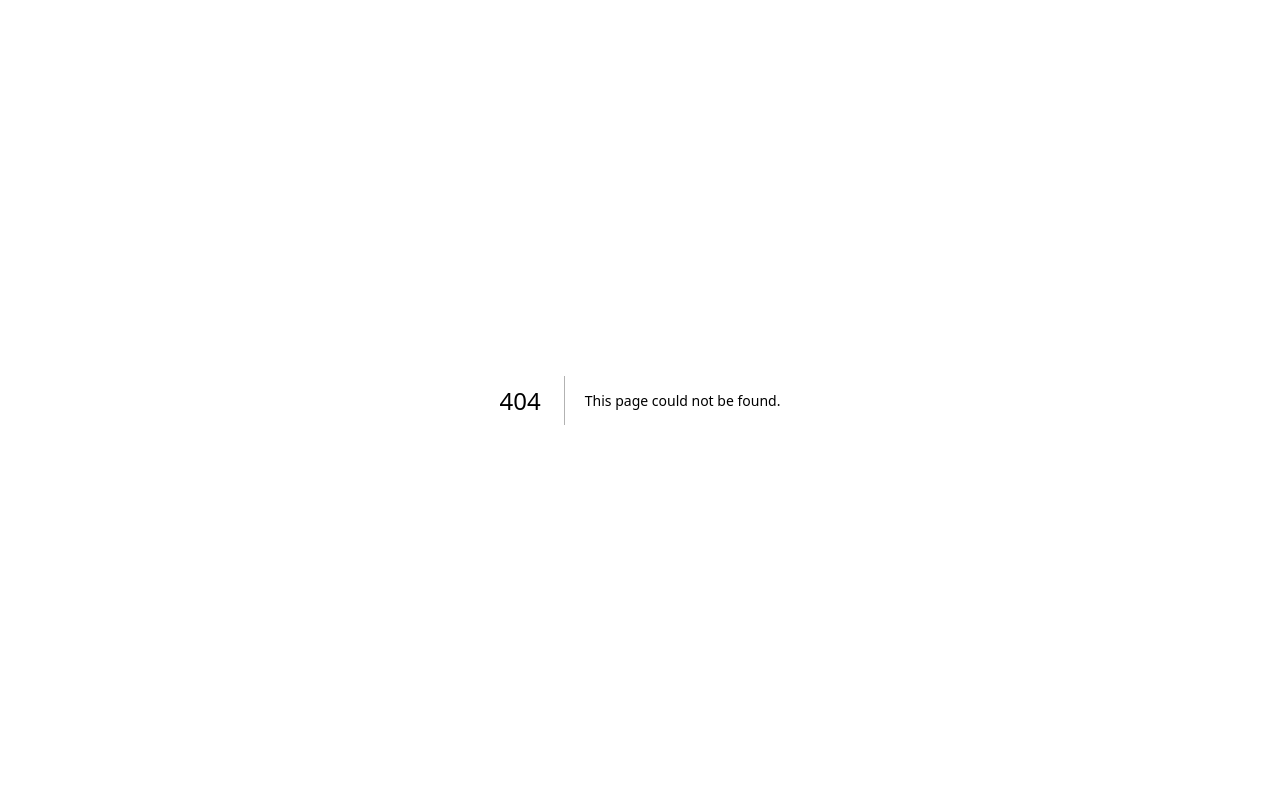
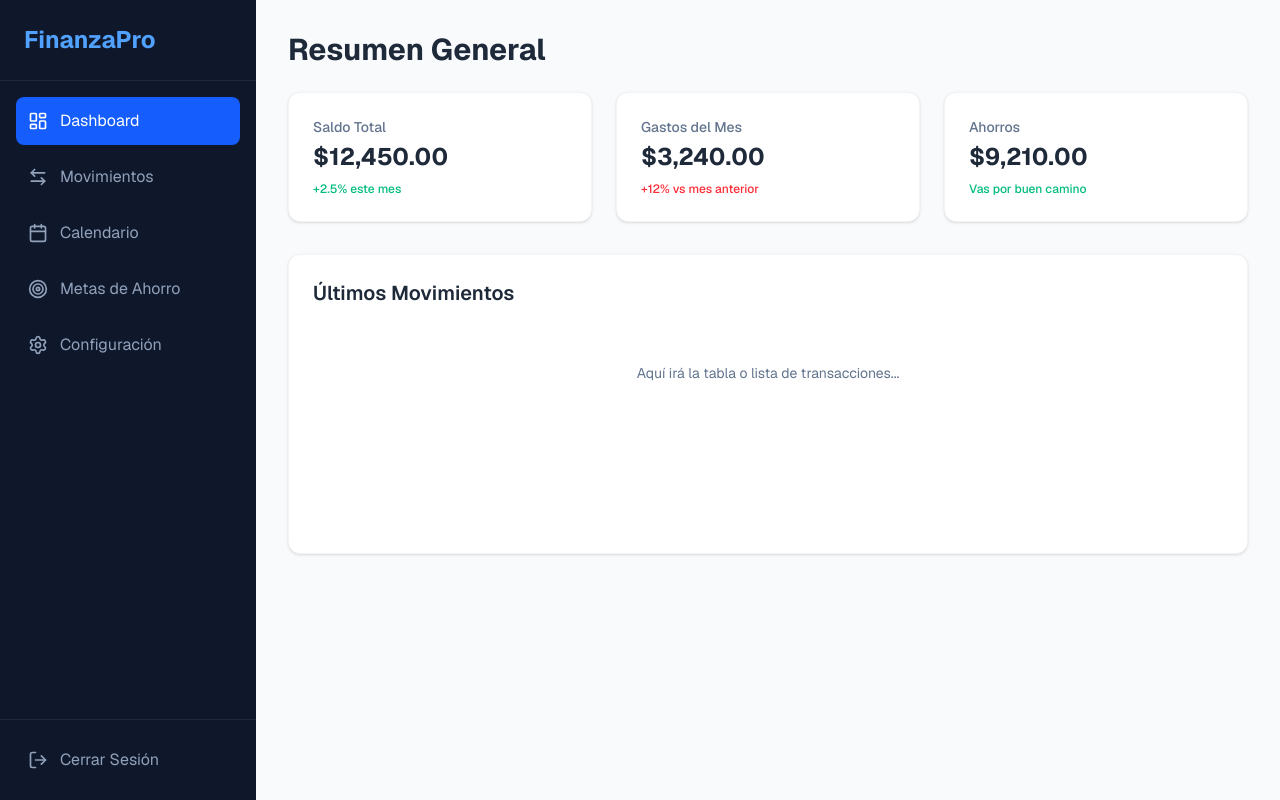
Before and after one commit to Fede17-9/Gestor_Finanzas, a Next.js app: page /dashboard in a window 1280 px wide. Before the commit this address had no page. Built offline with nearby package versions, Linux system fonts and the light colour scheme.

Commit message:
feat: Implement initial Supabase integration for user registration and set up the basic dashboard UI with a sidebar.

```diff
--- /dev/null
+++ b/app/dashboard/layout.tsx
@@ -0,0 +1,16 @@
+import Sidebar from '@/components/Sidebar';
+
+export default function DashboardLayout({
+  children,
+}: {
+  children: React.ReactNode;
+}) {
+  return (
+    <div className="flex bg-slate-50 min-h-screen font-sans">
+      <Sidebar />
+      <main className="flex-1 ml-64 p-8 overflow-y-auto">
+        {children}
+      </main>
+    </div>
+  );
+}
--- /dev/null
+++ b/app/dashboard/page.tsx
@@ -0,0 +1,35 @@
+export default function DashboardPage() {
+  return (
+    <div className="space-y-6">
+      <h1 className="text-3xl font-bold text-gray-800">Resumen General</h1>
+
+      <div className="grid grid-cols-1 md:grid-cols-3 gap-6">
+        {/* Card 1 */}
+        <div className="bg-white p-6 rounded-xl shadow-sm border border-gray-100 flex flex-col">
+          <span className="text-slate-500 text-sm font-medium">Saldo Total</span>
+          <span className="text-2xl font-bold text-gray-800 mt-1">$12,450.00</span>
+          <span className="text-emerald-500 text-xs font-medium mt-2">+2.5% este mes</span>
+        </div>
+
+        {/* Card 2 */}
+        <div className="bg-white p-6 rounded-xl shadow-sm border border-gray-100 flex flex-col">
+          <span className="text-slate-500 text-sm font-medium">Gastos del Mes</span>
+          <span className="text-2xl font-bold text-gray-800 mt-1">$3,240.00</span>
+          <span className="text-red-500 text-xs font-medium mt-2">+12% vs mes anterior</span>
+        </div>
+
+        {/* Card 3 */}
+        <div className="bg-white p-6 rounded-xl shadow-sm border border-gray-100 flex flex-col">
+          <span className="text-slate-500 text-sm font-medium">Ahorros</span>
+          <span className="text-2xl font-bold text-gray-800 mt-1">$9,210.00</span>
+          <span className="text-emerald-500 text-xs font-medium mt-2">Vas por buen camino</span>
+        </div>
+      </div>
+
+      <div className="bg-white p-6 rounded-xl shadow-sm border border-gray-100 mt-8 min-h-[300px]">
+        <h2 className="text-xl font-semibold text-gray-800 mb-4">Últimos Movimientos</h2>
+        <div className="text-slate-500 text-sm text-center py-10">Aquí irá la tabla o lista de transacciones...</div>
+      </div>
+    </div>
+  );
+}
--- /dev/null
+++ b/app/registro/page.tsx
@@ -0,0 +1,71 @@
+"use client";
+import { useState } from "react";
+import { supabase } from "@/lib/supabase"; // Asegúrate de que la ruta sea correcta
+
+export default function RegistroPage() {
+  const [email, setEmail] = useState("");
+  const [password, setPassword] = useState("");
+  const [nombre, setNombre] = useState("");
+  const [username, setUsername] = useState("");
+  const [moneda, setMoneda] = useState("USD");
+
+  const handleRegistro = async (e: React.FormEvent) => {
+    e.preventDefault();
+
+    // 1. Registrar en Auth de Supabase
+    const { data: authData, error: authError } = await supabase.auth.signUp({
+      email,
+      password,
+    });
+
+    if (authError) return alert(authError.message);
+
+    // 2. Si el registro de auth fue exitoso, guardamos los datos en nuestra tabla 'usuarios'
+    if (authData.user) {
+      const { error: dbError } = await supabase.from("usuarios").insert([
+        {
+          id_usuario: authData.user.id,
+          nombre_completo: nombre,
+          username: username,
+          codigo_moneda: moneda,
+        },
+      ]);
+
+      if (dbError) {
+        alert("Error al guardar perfil: " + dbError.message);
+      } else {
+        alert("¡Registro exitoso! Revisa tu correo para confirmar.");
+      }
+    }
+  };
+
+  return (
+    <div className="flex flex-col items-center justify-center min-h-screen p-4 bg-gray-50">
+      <form onSubmit={handleRegistro} className="flex flex-col gap-4 w-full max-w-md bg-white p-8 rounded shadow-md border border-gray-100">
+        <h1 className="text-2xl font-bold text-gray-800 text-center mb-4">Crea tu cuenta</h1>
+
+        <input type="text" placeholder="Tu Apodo (Ej: Alex El Grande)"
+               onChange={(e) => setNombre(e.target.value)} className="border p-3 rounded bg-gray-50 text-gray-800 focus:outline-none focus:ring-2 focus:ring-blue-500" required />
+
+        <input type="text" placeholder="Username (unico)"
+               onChange={(e) => setUsername(e.target.value)} className="border p-3 rounded bg-gray-50 text-gray-800 focus:outline-none focus:ring-2 focus:ring-blue-500" required />
+
+        <select onChange={(e) => setMoneda(e.target.value)} className="border p-3 rounded bg-gray-50 text-gray-800 focus:outline-none focus:ring-2 focus:ring-blue-500">
+          <option value="USD">USD - Dólares</option>
+          <option value="COP">COP - Pesos Colombianos</option>
+          <option value="EUR">EUR - Euros</option>
+        </select>
+
+        <input type="email" placeholder="Email"
+               onChange={(e) => setEmail(e.target.value)} className="border p-3 rounded bg-gray-50 text-gray-800 focus:outline-none focus:ring-2 focus:ring-blue-500" required />
+
+        <input type="password" placeholder="Contraseña"
+               onChange={(e) => setPassword(e.target.value)} className="border p-3 rounded bg-gray-50 text-gray-800 focus:outline-none focus:ring-2 focus:ring-blue-500" required />
+
+        <button type="submit" className="bg-blue-600 text-white font-semibold p-3 mt-2 rounded hover:bg-blue-700 transition duration-200">
+          Registrarme
+        </button>
+      </form>
+    </div>
+  );
+}
--- /dev/null
+++ b/components/Sidebar.tsx
@@ -0,0 +1,59 @@
+"use client";
+import Link from 'next/link';
+import { usePathname } from 'next/navigation';
+import {
+  LayoutDashboard,
+  ArrowLeftRight,
+  Target,
+  Calendar,
+  Settings,
+  LogOut
+} from 'lucide-react';
+
+const menuItems = [
+  { name: 'Dashboard', icon: LayoutDashboard, href: '/dashboard' },
+  { name: 'Movimientos', icon: ArrowLeftRight, href: '/movimientos' },
+  { name: 'Calendario', icon: Calendar, href: '/calendario' },
+  { name: 'Metas de Ahorro', icon: Target, href: '/metas' },
+  { name: 'Configuración', icon: Settings, href: '/configuracion' },
+];
+
+export default function Sidebar() {
+  const pathname = usePathname();
+
+  return (
+    <aside className="w-64 h-screen bg-slate-900 text-white flex flex-col fixed left-0 top-0 z-50">
+      {/* Header del Sidebar */}
+      <div className="p-6 text-2xl font-bold border-b border-slate-800 text-blue-400">
+        FinanzaPro
+      </div>
+
+      {/* Navegación */}
+      <nav className="flex-1 p-4 space-y-2 overflow-y-auto">
+        {menuItems.map((item) => {
+          const isActive = pathname === item.href || pathname?.startsWith(item.href + '/');
+          return (
+            <Link
+              key={item.name}
+              href={item.href}
+              className={`flex items-center gap-3 p-3 rounded-lg transition-colors duration-200 ${
+                isActive ? 'bg-blue-600 text-white' : 'text-slate-400 hover:bg-slate-800 hover:text-white'
+              }`}
+            >
+              <item.icon size={20} />
+              <span>{item.name}</span>
+            </Link>
+          );
+        })}
+      </nav>
+
+      {/* Footer / Usuario */}
+      <div className="p-4 border-t border-slate-800">
+        <button className="flex items-center gap-3 p-3 w-full text-slate-400 hover:text-red-400 hover:bg-slate-800 rounded-lg transition-colors">
+          <LogOut size={20} />
+          <span>Cerrar Sesión</span>
+        </button>
+      </div>
+    </aside>
+  );
+}
--- /dev/null
+++ b/lib/supabase.ts
@@ -0,0 +1,6 @@
+import { createClient } from '@supabase/supabase-js'
+
+const supabaseUrl = process.env.NEXT_PUBLIC_SUPABASE_URL!
+const supabaseAnonKey = process.env.NEXT_PUBLIC_SUPABASE_ANON_KEY!
+
+export const supabase = createClient(supabaseUrl, supabaseAnonKey)
--- a/package.json
+++ b/package.json
@@ -9,6 +9,8 @@
     "lint": "eslint"
   },
   "dependencies": {
+    "@supabase/supabase-js": "^2.99.2",
+    "lucide-react": "^0.577.0",
     "next": "16.1.7",
     "react": "19.2.3",
     "react-dom": "19.2.3"
```
Also changed, not shown: 1 other file (tests, documents, lock files or other folders).
